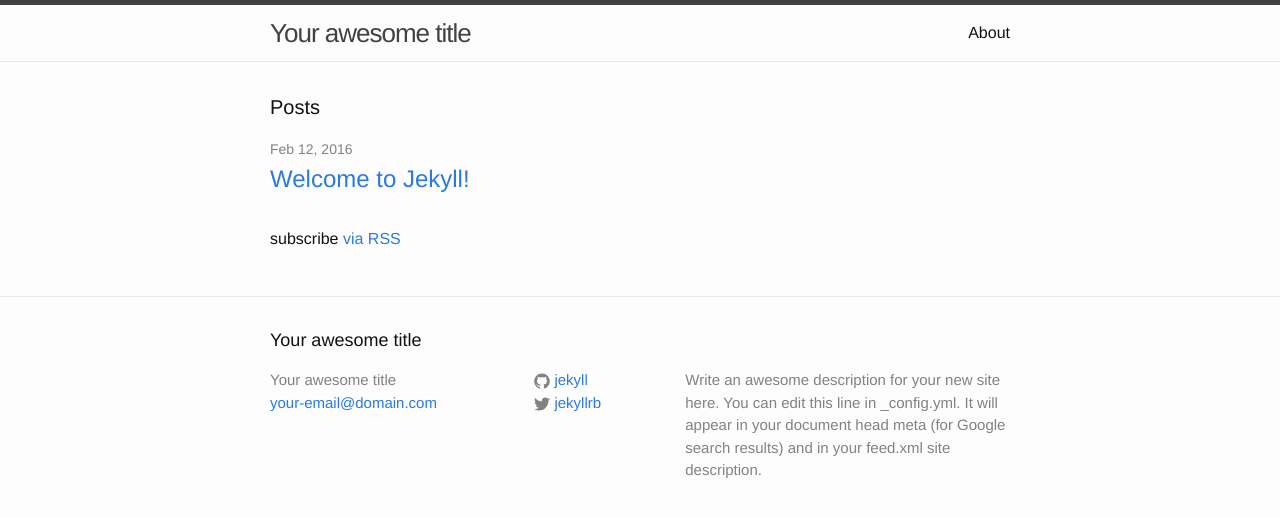
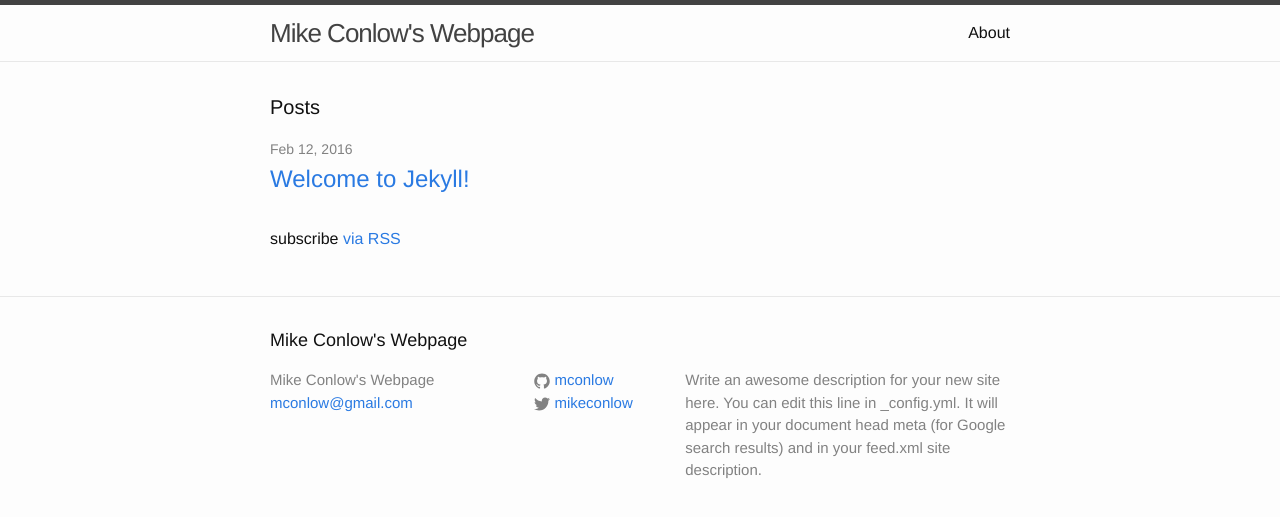
Before and after one commit to mconlow/mconlow.github.io, a Jekyll site: the page built from index.html, in a window 1280 px wide. Shown: the top 517 px of the page. Built offline with Jekyll 4.4.1, drawn with Linux system fonts in a browser that asks for light colours.

Commit message:
Updated _config.yml

```diff
--- a/_config.yml
+++ b/_config.yml
@@ -6,16 +6,16 @@
 # 'jekyll serve'. If you change this file, please restart the server process.
 
 # Site settings
-title: Your awesome title
-email: your-email@domain.com
+title: Mike Conlow's Webpage
+email: mconlow@gmail.com
 description: > # this means to ignore newlines until "baseurl:"
   Write an awesome description for your new site here. You can edit this
   line in _config.yml. It will appear in your document head meta (for
   Google search results) and in your feed.xml site description.
 baseurl: "" # the subpath of your site, e.g. /blog
-url: "http://yourdomain.com" # the base hostname & protocol for your site
-twitter_username: jekyllrb
-github_username:  jekyll
+url: "http://www.mikeconlow.com" # the base hostname & protocol for your site
+twitter_username: mikeconlow
+github_username:  mconlow
 
 # Build settings
 markdown: kramdown
```
